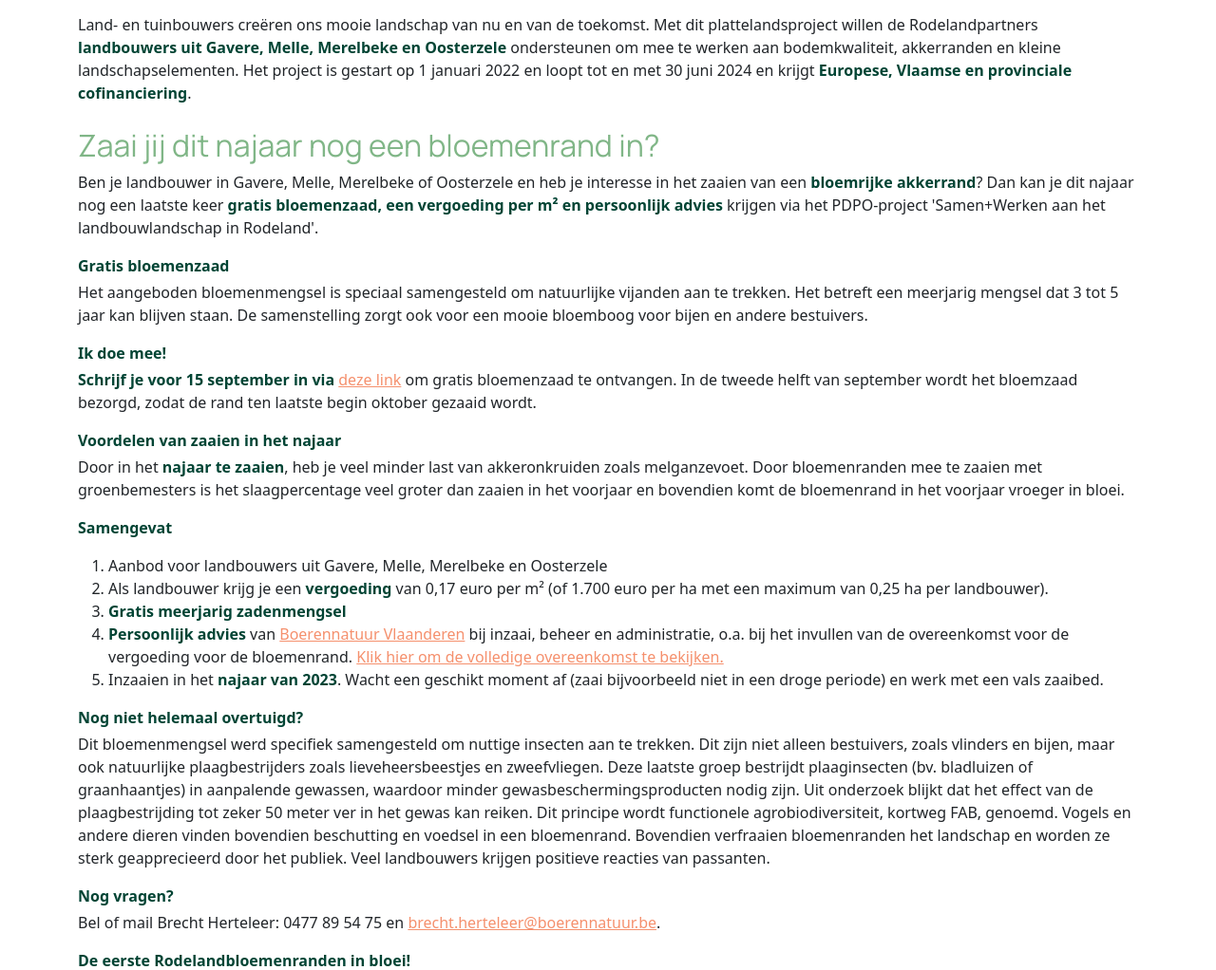
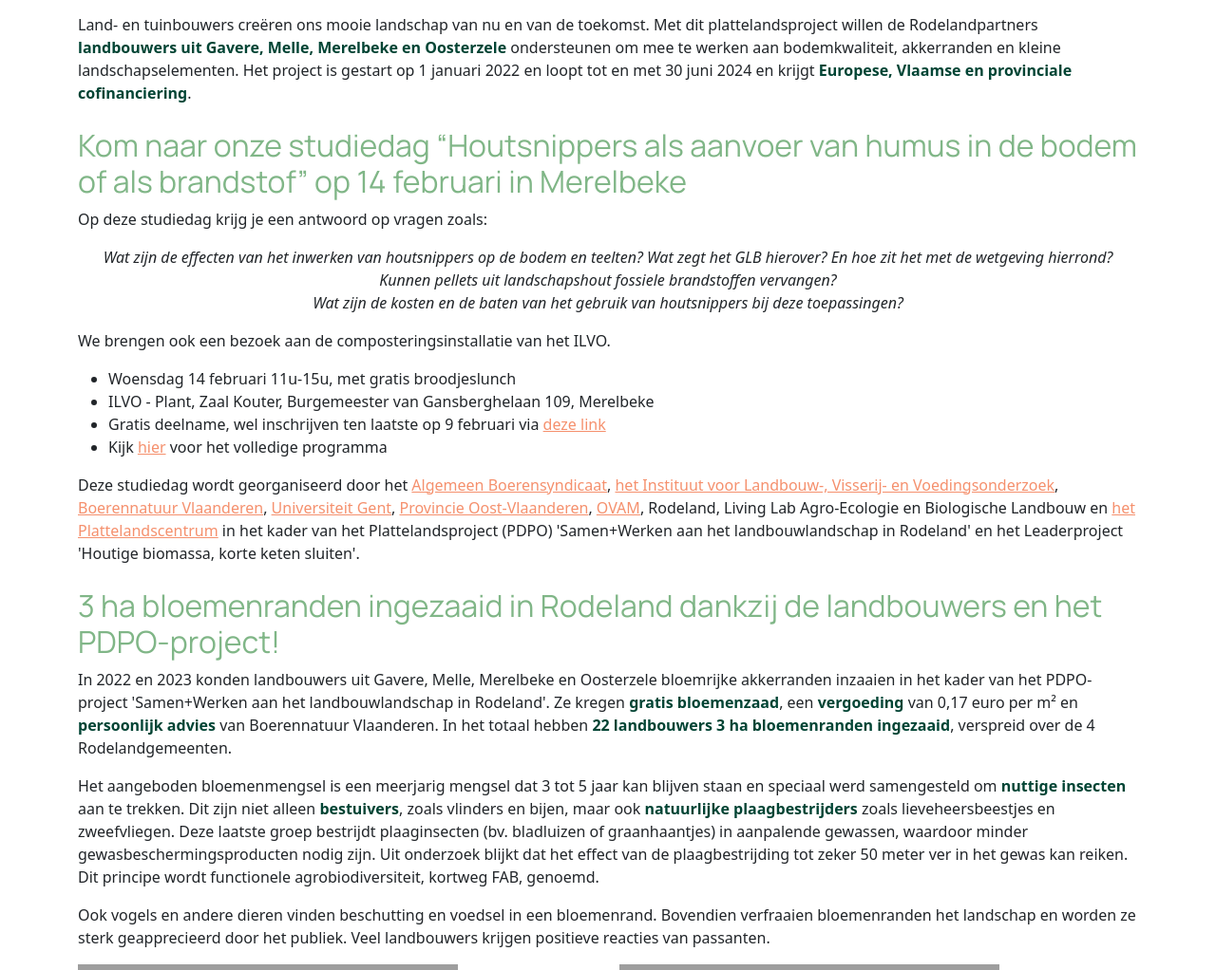
Before and after one commit to bartvle/rodeland, a Django app: page /pdpo in a window 1280 px wide. Shown: the part 1061-2083 px from the top of the page at 95% size. Run offline with Django 3.2, Linux system fonts and the light colour scheme; some libraries are stand-ins or nearby versions; grey boxes are pictures that could not be loaded.

Commit message:
Update content

```diff
--- a/app/rodeland/templates/pdpo.html
+++ b/app/rodeland/templates/pdpo.html
@@ -18,50 +18,38 @@
     </p>
 
     <div>
-        <h2 class="mt-4">Zaai jij dit najaar nog een bloemenrand in?</h2>
+        <h2 class="mt-4">Kom naar onze studiedag “Houtsnippers als aanvoer van humus in de bodem of als brandstof” op 14 februari in Merelbeke</h2>
+        <p>Op deze studiedag krijg je een antwoord op vragen zoals:</p>
+        <p class="text-center"><i>
+            Wat zijn de effecten van het inwerken van houtsnippers op de bodem en teelten? Wat zegt het GLB hierover? En hoe zit het met de wetgeving hierrond?</br>
+            Kunnen pellets uit landschapshout fossiele brandstoffen vervangen?</br>
+            Wat zijn de kosten en de baten van het gebruik van houtsnippers bij deze toepassingen?
+        </i></p>
+        <p>We brengen ook een bezoek aan de composteringsinstallatie van het ILVO.</p>
+        <ul>
+            <li>Woensdag 14 februari 11u-15u, met gratis broodjeslunch</li>
+            <li>ILVO - Plant, Zaal Kouter, Burgemeester van Gansberghelaan 109, Merelbeke</li>
+            <li>Gratis deelname, wel inschrijven ten laatste op 9 februari via <a class="text" href="https://docs.google.com/forms/d/e/1FAIpQLSeGhKJeGf5nfTofViPkQ-Q2Oii3Gehl8R1IVpojeMzVj7rRog/viewform" target="_blank">deze link</a></li>
+            <li>Kijk <a class="text" href="/static/pdpo/Uitnodiging studiedag houtsnippers_14februari2024.pdf" download>hier</a> voor het volledige programma</li>
+        </ul>
         <p>
-            Ben je landbouwer in Gavere, Melle, Merelbeke of Oosterzele en heb je interesse in het zaaien van een <span class="fw-bold color1">bloemrijke akkerrand</span>?	Dan kan je dit najaar nog een laatste keer <span class="fw-bold color1">gratis bloemenzaad, een vergoeding per m² en persoonlijk advies</span> krijgen via het PDPO-project 'Samen+Werken aan het landbouwlandschap in Rodeland'.
+            Deze studiedag wordt georganiseerd door het <a class="text" href="https://www.absvzw.be/" target="_blank">Algemeen Boerensyndicaat</a>, <a class="text" href="https://ilvo.vlaanderen.be/nl" target="_blank">het Instituut voor Landbouw-, Visserij- en Voedingsonderzoek</a>, <a class="text" href="https://www.boerennatuur.be/" target="_blank">Boerennatuur Vlaanderen</a>, <a class="text" href="https://www.ugent.be/" target="_blank">Universiteit Gent</a>, <a class="text" href="https://www.oost-vlaanderen.be/" target="_blank">Provincie Oost-Vlaanderen</a>, <a class="text" href="https://ovam.vlaanderen.be/" target="_blank">OVAM</a>, Rodeland, Living Lab Agro-Ecologie en Biologische Landbouw en <a class="text" href="https://www.plattelandscentrum.be/" target="_blank">het Plattelandscentrum</a> in het kader van het Plattelandsproject (PDPO) 'Samen+Werken aan het landbouwlandschap in Rodeland' en het Leaderproject 'Houtige biomassa, korte keten sluiten'.
+        </p>
+    </div>
+
+    <div>
+        <h2 class="mt-4">3 ha bloemenranden ingezaaid in Rodeland dankzij de landbouwers en het PDPO-project!</h2>
+
+        <p>
+            In 2022 en 2023 konden landbouwers uit Gavere, Melle, Merelbeke en Oosterzele bloemrijke akkerranden inzaaien in het kader van het PDPO-project 'Samen+Werken aan het landbouwlandschap in Rodeland'. Ze kregen <span class="fw-bold color1">gratis bloemenzaad</span>, een <span class="fw-bold color1">vergoeding</span> van 0,17 euro per m² en <span class="fw-bold color1">persoonlijk advies</span> van Boerennatuur Vlaanderen. In het totaal hebben <span class="fw-bold color1">22 landbouwers 3 ha bloemenranden ingezaaid</span>, verspreid over de 4 Rodelandgemeenten.
         </p>
 
-        <p class="fw-bold color1 mt-2 mb-1">Gratis bloemenzaad</p>
         <p>
-            Het aangeboden bloemenmengsel is speciaal samengesteld om natuurlijke vijanden aan te trekken. Het betreft een meerjarig mengsel dat 3 tot 5 jaar kan blijven staan. De samenstelling zorgt ook voor een mooie bloemboog voor bijen en andere bestuivers.
+            Het aangeboden bloemenmengsel is een meerjarig mengsel dat 3 tot 5 jaar kan blijven staan en speciaal werd samengesteld om <span class="fw-bold color1">nuttige insecten</span> aan te trekken. Dit zijn niet alleen <span class="fw-bold color1">bestuivers</span>, zoals vlinders en bijen, maar ook <span class="fw-bold color1">natuurlijke plaagbestrijders</span> zoals lieveheersbeestjes en zweefvliegen. Deze laatste groep bestrijdt plaaginsecten (bv. bladluizen of graanhaantjes) in aanpalende gewassen, waardoor minder gewasbeschermingsproducten nodig zijn. Uit onderzoek blijkt dat het effect van de plaagbestrijding tot zeker 50 meter ver in het gewas kan reiken. Dit principe wordt functionele agrobiodiversiteit, kortweg FAB, genoemd.
         </p>
 
-        <p class="fw-bold color1 mt-2 mb-1">Ik doe mee!</p>
         <p>
-            <span class="fw-bold color1">Schrijf je voor 15 september in via</span> <a class="text" href="https://forms.office.com/pages/responsepage.aspx?id=bRXlzHl6RUiSfAf8Z0w-K-v101RUoqdAjx1PGvHUjmdUMVNWV0QxNkxOTkZaMjZZUUVDSUFTQlhOUi4u" target="_blank">deze link</a> om gratis bloemenzaad te ontvangen. In de tweede helft van september wordt het bloemzaad bezorgd, zodat de rand ten laatste begin oktober gezaaid wordt.
-        </p>
-
-        <p class="fw-bold color1 mt-2 mb-1">Voordelen van zaaien in het najaar</p>
-        <p>
-            Door in het <span class="fw-bold color1">najaar te zaaien</span>, heb je veel minder last van akkeronkruiden zoals melganzevoet. Door bloemenranden mee te zaaien met groenbemesters is het slaagpercentage veel groter dan zaaien in het voorjaar en bovendien komt de bloemenrand in het voorjaar vroeger in bloei.
-        </p>
-
-        <p class="fw-bold color1 mt-2 mb-1">Samengevat</p>
-        <p>
-            <ol>
-                <li>Aanbod voor landbouwers uit Gavere, Melle, Merelbeke en Oosterzele</li>
-                <li>Als landbouwer krijg je een <span class="fw-bold color1">vergoeding</span> van 0,17 euro per m² (of 1.700 euro per ha met een maximum van 0,25 ha per landbouwer).</li>
-                <li><span class="fw-bold color1">Gratis meerjarig zadenmengsel</span></li>
-                <li><span class="fw-bold color1">Persoonlijk advies</span> van <a class="text" href="https://www.boerennatuur.be/" target="_blank">Boerennatuur Vlaanderen</a> bij inzaai, beheer en administratie, o.a. bij het invullen van de overeenkomst voor de vergoeding voor de bloemenrand. <a class="text" href="/static/pdpo/Rodeland_overeenkomst_bloemenrand_periode3_najaar2023.pdf" download>Klik hier om de volledige overeenkomst te bekijken.</a></li>
-                <li>Inzaaien in het <span class="fw-bold color1">najaar van 2023</span>. Wacht een geschikt moment af (zaai bijvoorbeeld niet in een droge periode) en werk met een vals zaaibed.</li>
-            </ol>
-        </p>
-
-        <p class="fw-bold color1 mt-2 mb-1">Nog niet helemaal overtuigd?</p>
-        <p>
-            Dit bloemenmengsel werd specifiek samengesteld om nuttige insecten aan te trekken. Dit zijn niet alleen bestuivers, zoals vlinders en bijen, maar ook natuurlijke plaagbestrijders zoals lieveheersbeestjes en zweefvliegen. Deze laatste groep bestrijdt plaaginsecten (bv. bladluizen of graanhaantjes) in aanpalende gewassen, waardoor minder gewasbeschermingsproducten nodig zijn. Uit onderzoek blijkt dat het effect van de plaagbestrijding tot zeker 50 meter ver in het gewas kan reiken. Dit principe wordt functionele agrobiodiversiteit, kortweg FAB, genoemd. Vogels en andere dieren vinden bovendien beschutting en voedsel in een bloemenrand. Bovendien verfraaien bloemenranden het landschap en worden ze sterk geapprecieerd door het publiek. Veel landbouwers krijgen positieve reacties van passanten.
-        </p>
-
-        <p class="fw-bold color1 mt-2 mb-1">Nog vragen?</p>
-        <p>
-            Bel of mail Brecht Herteleer: 0477 89 54 75 en <a class="text" href="mailto:brecht.herteleer@boerennatuur.be">brecht.herteleer@boerennatuur.be</a>.
-        </p>
-
-        <p class="fw-bold color1 mt-2 mb-1">De eerste Rodelandbloemenranden in bloei!</p>
-        <p>
-            In het najaar van 2022 werden door 10 landbouwers uit de 4 Rodelandgemeenten meerjarige bloemenranden ingezaaid met een totale oppervlakte van 1,4 ha in het kader van het Plattelandsproject 'Samen+Werken aan het landbouwlandschap in Rodeland'. Zij kunnen in 2024 opnieuw een vergoeding ontvangen voor het behoud en onderhoud van hun bloemenrand.
+            Ook vogels en andere dieren vinden beschutting en voedsel in een bloemenrand. Bovendien verfraaien bloemenranden het landschap en worden ze sterk geapprecieerd door het publiek. Veel landbouwers krijgen positieve reacties van passanten.
         </p>
 
         <div class="row">
@@ -92,8 +80,64 @@
         </div>
     </div>
 
+    <div>
+        <h2 class="mt-4">Al fietsend kennismaken met het plattelandsproject van Rodeland</h2>
+        <p>Een 300-tal enthousiaste fietsers deden op 10 september 2023 mee aan onze Rodelandfietstocht.</p>
+        <p>De deelnemers fietsten langs mooie en nuttige <span class="fw-bold color1">bloemenranden</span> van landbouwers, kregen uitleg over wat je zoal kan doen met het <span class="fw-bold color1">hout van knotbomen</span>, hoe je een <span class="fw-bold color1">gezonde bodem</span> kan herkennen,… Ook de teelt van <span class="fw-bold color1">oesterzwammen & shiitakes, groene asperges en biogroenten</span> kent geen geheimen meer voor hen, net zoals het leven en het werk van de <span class="fw-bold color1">honingbijen</span> en de korte keten van het <a class="text" href="https://sites.google.com/view/rodelandbrood" target="_blank">Rodelandbrood</a>.</p>
+        <p>Om 14u was er een officieel startmoment op de Proefhoeve in Bottelare met gouverneur Carina Van Cauter, Jef Wittouck en Prof. Geert Haesaert.</p>
+        <div>
+            <figure class="figure">
+                <img class="img-fluid" src="/static/pdpo/Fietskaart_10september2023_Pjotr.jpg" />
+            </figure>
+        </div>
+    </div>
 
     <div>
+        <h2 class="mt-4">Machinedemo en proefvelden voor duurzame landbouw van 23 augustus 2023 in beeld</h2>
+        <p>Het was een zeer geslaagde namiddag rond duurzame landbouw bij Loonbedrijf Suenaert in Scheldewindeke: boeiende sprekers, veel geïnteresseerde deelnemers, een unieke machinedemo niet-kerende bodembewerking, bloemenranden met deskundige uitleg van HOGENT en maar liefst 33 proefvelden van Jorion Philip-Seeds!</p>
+        <p>Bovendien werd er bijscholing fytolicentie aan gekoppeld, het was prachtig weer en er waren lekkere korte keten frietjes!</p>
+        <p>Medeorganisator Boerennatuur VL maakte er een mooi filmpje van:</p>
+        <div class="embed-responsive embed-responsive-16by9">
+            <iframe class="embed-responsive-item" width="100%" height="400" src="https://www.youtube.com/embed/IkDXK6iSanw?si=SWcnqZW7E8E7-K9s" allowfullscreen></iframe>
+        </div>
+        <p class="mt-3">De organisatie van deze demonamiddag kaderde in het PDPO project 'Samen+Werken aan het landbouwlandschap in Rodeland' in samenwerking met <a class="text" href="https://www.jorion-philip-seeds.be/nl/" target="_blank">Jorion Philip-Seeds</a>, <a class="text" href="https://suenaert.be/" target="_blank">Loonbedrijf Suenaert</a> en <a class="text" href="https://www.agrocampus.be/" target="_blank">AgroCampus</a> (fytolicentie). Met dank aan <a class="text" href="https://www.beyne.com/nl" target="_blank">Beyne</a>, <a class="text" href="https://actisol-agri.fr/" target="_blank">Actisol</a>, <a class="text" href="https://www.imants.com/" target="_blank">Imants</a>, <a class="text" href="https://www.demuynck-agri.be/" target="_blank">De Muynck Agri</a>, <a class="text" href="https://www.vanderroostnv.be/" target="_blank">Vanderroost</a> en <a class="text" href="https://suenaert.be/" target="_blank">Loonbedrijf Suenaert</a> voor hun medewerking aan de machinedemo.</p>
+
+        <div class="row">
+            <div class="col-6">
+                <figure class="figure">
+                    <img class="img-fluid" src="/static/pdpo/20230823_DeLobelle_01.JPG" />
+                </figure>
+            </div>
+            <div class="col-6">
+                <figure class="figure">
+                    <img class="img-fluid" src="/static/pdpo/20230823_DeLobelle_02.JPG" />
+                </figure>
+            </div>
+        </div>
+        <div class="row">
+            <div class="col-6">
+                <figure class="figure">
+                    <img class="img-fluid" src="/static/pdpo/20230823_DeLobelle_03.JPG" />
+                </figure>
+            </div>
+            <div class="col-6">
+                <figure class="figure">
+                    <img class="img-fluid" src="/static/pdpo/20230823_DeLobelle_04.JPG" />
+                </figure>
+            </div>
+        </div>
+        <div>
+            <figure class="figure">
+                <img class="img-fluid" src="/static/pdpo/20230823_DeLobelle_05.JPG" />
+                <figcaption class="figure-caption">Fotografie De Lobelle</figcaption>
+            </figure>
+        </div>
+
+    </div>
+
+
+
+    <!-- <div>
         <h2 class="mt-4">Nascholing fytolicentie 23/08/2023: machinedemo en proefvelden voor duurzame landbouw</h2>
         <p>
             Landbouwers en andere geïnteresseerden zijn van harte welkom op het loonwerkbedrijf van de familie Suenaert in Oosterzele voor een machinedemo en bezoek aan de proefvelden van Jorion Philip-Seeds met groenbemesters, ecoregelingen en bloemenranden.
@@ -170,7 +214,7 @@
                 </figure>
             </div>
         </div>
-    </div>
+    </div> -->
 
     <!-- <div id="demo-28-juni">
         <h2 class="mt-4">Praktijkgerichte demo rond bodemgezondheid, bloemenranden en mengteelten - 28 juni</h2>
```
Also changed, not shown: app/rodeland/templates/start.html (+39 -20 lines).
